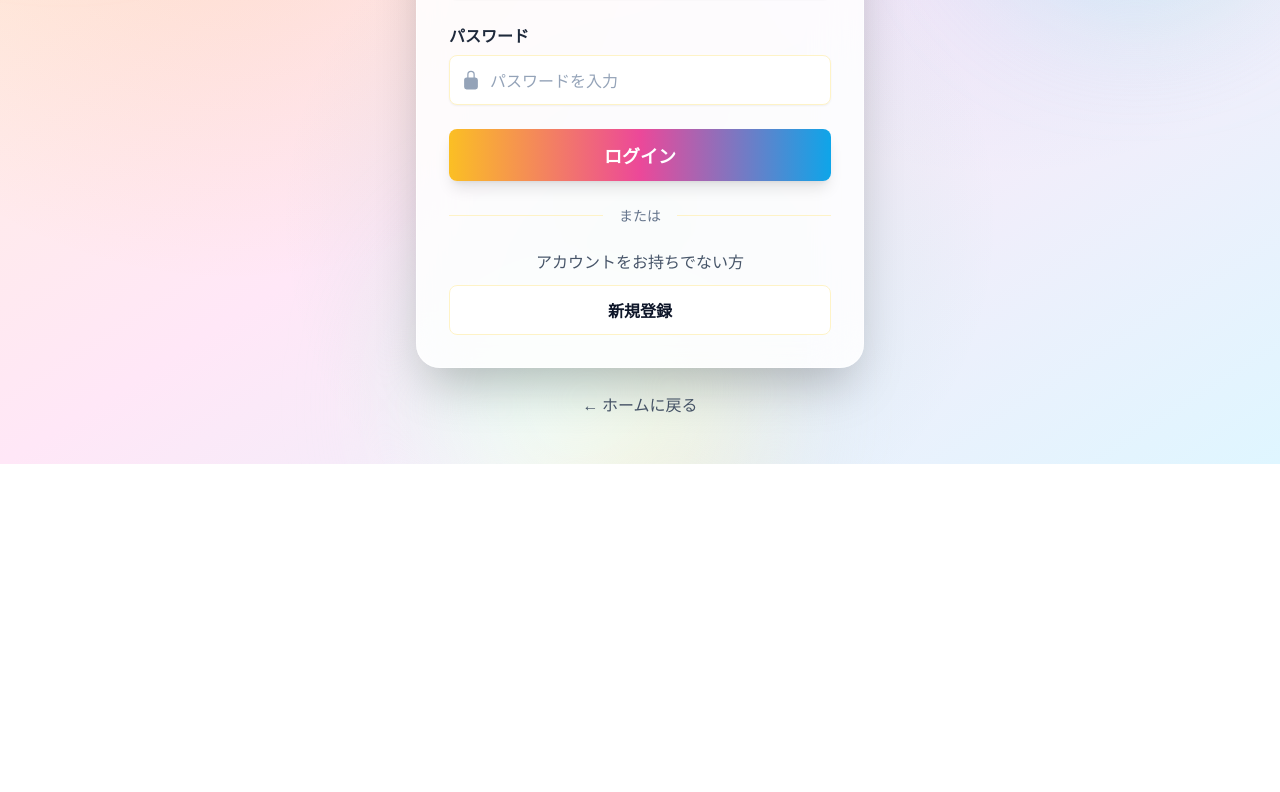
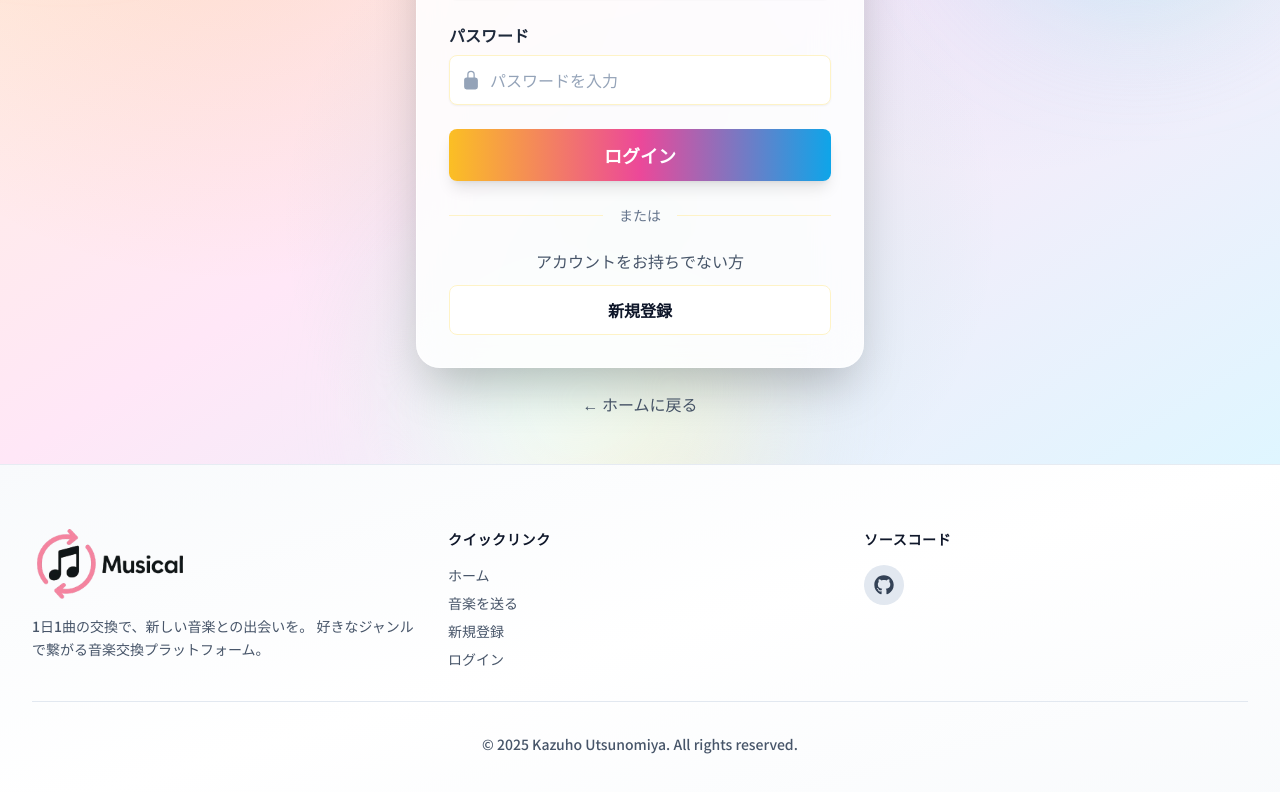
Before and after one commit to OneWalkDev/musical, a Next.js app in the folder frontend/: page /login in a window 1280 px wide. Shown: the part 430-1222 px from the top of the page. Before the commit the page ends 894 px from the top, so only its background shows below. Built offline with nearby package versions, Linux system fonts and the light colour scheme.

Commit message:
add Footer

```diff
--- a/frontend/src/app/login/page.tsx
+++ b/frontend/src/app/login/page.tsx
@@ -7,6 +7,7 @@ import { IoMusicalNotes, IoLockClosed, IoPerson } from 'react-icons/io5'
 import Link from 'next/link'
 import { useAuth } from '@/contexts/AuthContext'
 import { useRouter } from 'next/navigation'
+import { AppFooter } from '@/components/layout/AppFooter'
 
 export default function LoginPage() {
   const [username, setUsername] = useState('')
@@ -180,6 +181,7 @@ export default function LoginPage() {
           </motion.div>
         </motion.div>
       </main>
+      <AppFooter />
     </>
   )
 }
--- a/frontend/src/app/page.tsx
+++ b/frontend/src/app/page.tsx
@@ -8,6 +8,7 @@ import { GiGrandPiano } from 'react-icons/gi'
 import Link from 'next/link'
 import { apiRequest } from '@/utils/api'
 import { useEffect, useState } from 'react'
+import { AppFooter } from '@/components/layout/AppFooter'
 
 interface Stats {
   today_exchange: {
@@ -335,6 +336,7 @@ export default function Home() {
           </motion.div>
         </section>
       </main>
+      <AppFooter/>
     </>
   )
 }
--- a/frontend/src/app/profile-setup/page.tsx
+++ b/frontend/src/app/profile-setup/page.tsx
@@ -8,6 +8,7 @@ import { motion } from 'motion/react'
 import { IoMusicalNotes } from 'react-icons/io5'
 import { MdCheckBox, MdCheckBoxOutlineBlank } from 'react-icons/md'
 import { apiRequest } from '@/utils/api'
+import { AppFooter } from '@/components/layout/AppFooter'
 
 interface Genre {
   id: number
@@ -240,12 +241,12 @@ export default function ProfileSetup() {
                       })}
                     </div>
                     {filteredGenres.length === 0 && (
-                    <div className="text-slate-500 text-center py-4 text-sm">
-                      該当するジャンルが見つかりません
-                    </div>
-                  )}
+                      <div className="text-slate-500 text-center py-4 text-sm">
+                        該当するジャンルが見つかりません
+                      </div>
+                    )}
+                  </div>
                 </div>
-              </div>
               </div>
 
               {/* 送信ボタン */}
@@ -262,6 +263,7 @@ export default function ProfileSetup() {
           </motion.div>
         </motion.div>
       </main>
+      <AppFooter />
     </>
   )
 }
--- a/frontend/src/app/receive/history/page.tsx
+++ b/frontend/src/app/receive/history/page.tsx
@@ -8,6 +8,7 @@ import { motion } from 'motion/react'
 import { IoMusicalNotes } from 'react-icons/io5'
 import { FaPlay, FaHistory } from 'react-icons/fa'
 import { apiRequest } from '@/utils/api'
+import { AppFooter } from '@/components/layout/AppFooter'
 
 interface Genre {
   id: number
@@ -193,6 +194,7 @@ export default function ReceiveHistoryPage() {
           </motion.div>
         </div>
       </main>
+      <AppFooter />
     </>
   )
 }
--- a/frontend/src/app/receive/page.tsx
+++ b/frontend/src/app/receive/page.tsx
@@ -8,6 +8,7 @@ import { motion } from 'motion/react'
 import { IoMusicalNotes } from 'react-icons/io5'
 import { FaPlay } from 'react-icons/fa'
 import { apiRequest } from '@/utils/api'
+import { AppFooter } from '@/components/layout/AppFooter'
 
 interface Genre {
   id: number
@@ -302,6 +303,7 @@ function ReceiveContent() {
           </motion.div>
         </motion.div>
       </main>
+      <AppFooter />
     </>
   )
 }
--- a/frontend/src/app/receive/preferences/page.tsx
+++ b/frontend/src/app/receive/preferences/page.tsx
@@ -8,6 +8,7 @@ import { motion } from 'motion/react'
 import { IoMusicalNotes } from 'react-icons/io5'
 import { MdCheckBox, MdCheckBoxOutlineBlank } from 'react-icons/md'
 import { apiRequest } from '@/utils/api'
+import { AppFooter } from '@/components/layout/AppFooter'
 
 interface Genre {
   id: number
@@ -241,6 +242,7 @@ export default function ReceivePreferencesPage() {
           </motion.div>
         </motion.div>
       </main>
+      <AppFooter />
     </>
   )
 }
--- a/frontend/src/app/settings/page.tsx
+++ b/frontend/src/app/settings/page.tsx
@@ -5,6 +5,7 @@ import { motion } from 'motion/react'
 import { AppHeader } from '@/components/layout/AppHeader'
 import { IoMusicalNotes, IoSettingsSharp } from 'react-icons/io5'
 import { FaHistory, FaHeart } from 'react-icons/fa'
+import { AppFooter } from '@/components/layout/AppFooter'
 
 export default function SettingsPage() {
   const cards = [
@@ -86,6 +87,7 @@ export default function SettingsPage() {
           </div>
         </div>
       </main>
+      <AppFooter />
     </>
   )
 }
--- a/frontend/src/app/waiting/page.tsx
+++ b/frontend/src/app/waiting/page.tsx
@@ -7,6 +7,7 @@ import { useEffect, useState } from 'react'
 import { motion } from 'motion/react'
 import { IoMusicalNotes, IoRefresh } from 'react-icons/io5'
 import { apiRequest } from '@/utils/api'
+import { AppFooter } from '@/components/layout/AppFooter'
 
 export default function WaitingPage() {
   const { isAuthenticated } = useAuth()
@@ -150,6 +151,7 @@ export default function WaitingPage() {
           </motion.div>
         </motion.div>
       </main>
+      <AppFooter />
     </>
   )
 }
--- /dev/null
+++ b/frontend/src/components/layout/AppFooter.tsx
@@ -0,0 +1,85 @@
+import Link from 'next/link'
+import { IoMusicalNotes } from 'react-icons/io5'
+import { FaGithub, FaTwitter } from 'react-icons/fa'
+
+export function AppFooter() {
+    const currentYear = new Date().getFullYear()
+
+    return (
+        <footer className="relative bg-gradient-to-br from-slate-50 via-white to-slate-50 border-t border-slate-200/80 text-slate-700">
+            <div className="max-w-7xl mx-auto px-4 sm:px-6 lg:px-8 py-12 sm:py-16">
+                {/* Main Footer Content */}
+                <div className="grid grid-cols-1 md:grid-cols-3 gap-8 mb-8">
+                    {/* Brand Section */}
+                    <div className="space-y-4">
+                        <div className="flex items-center gap-2">
+                            <img src="/header-prod.png" className='h-[70px]'/>
+                        </div>
+                        <p className="text-sm text-slate-600 leading-relaxed">
+                            1日1曲の交換で、新しい音楽との出会いを。
+                            好きなジャンルで繋がる音楽交換プラットフォーム。
+                        </p>
+                    </div>
+
+                    {/* Quick Links */}
+                    <div className="space-y-4">
+                        <h4 className="text-sm font-semibold text-slate-900 uppercase tracking-wider">
+                            クイックリンク
+                        </h4>
+                        <nav className="flex flex-col space-y-2">
+                            <Link
+                                href="/"
+                                className="text-sm text-slate-600 hover:text-amber-600 transition-colors duration-200"
+                            >
+                                ホーム
+                            </Link>
+                            <Link
+                                href="/music"
+                                className="text-sm text-slate-600 hover:text-amber-600 transition-colors duration-200"
+                            >
+                                音楽を送る
+                            </Link>
+                            <Link
+                                href="/signup"
+                                className="text-sm text-slate-600 hover:text-amber-600 transition-colors duration-200"
+                            >
+                                新規登録
+                            </Link>
+                            <Link
+                                href="/login"
+                                className="text-sm text-slate-600 hover:text-amber-600 transition-colors duration-200"
+                            >
+                                ログイン
+                            </Link>
+                        </nav>
+                    </div>
+
+                    {/* Social Links */}
+                    <div className="space-y-4">
+                        <h4 className="text-sm font-semibold text-slate-900 uppercase tracking-wider">
+                            ソースコード
+                        </h4>
+                        <div className="flex gap-3">
+                            <a
+                                href="https://github.com/OneWalkDev/musical"
+                                target="_blank"
+                                rel="noopener noreferrer"
+                                className="w-10 h-10 rounded-full bg-slate-200 hover:bg-slate-300 flex items-center justify-center text-slate-700 hover:text-slate-900 transition-all duration-200"
+                                aria-label="GitHub"
+                            >
+                                <FaGithub className="text-xl" />
+                            </a>
+                        </div>
+                    </div>
+                </div>
+
+                {/* Divider */}
+                <div className="border-t border-slate-200 pt-8">
+                    <p className="text-sm text-slate-600 text-center">
+                        © {currentYear} Kazuho Utsunomiya. All rights reserved.
+                    </p>
+                </div>
+            </div>
+        </footer>
+    )
+}
```
Also changed, not shown: frontend/src/app/music/page.tsx (+8 -6 lines), frontend/src/app/signup/page.tsx (+4 -3 lines), frontend/src/receive/page.tsx (deleted).
